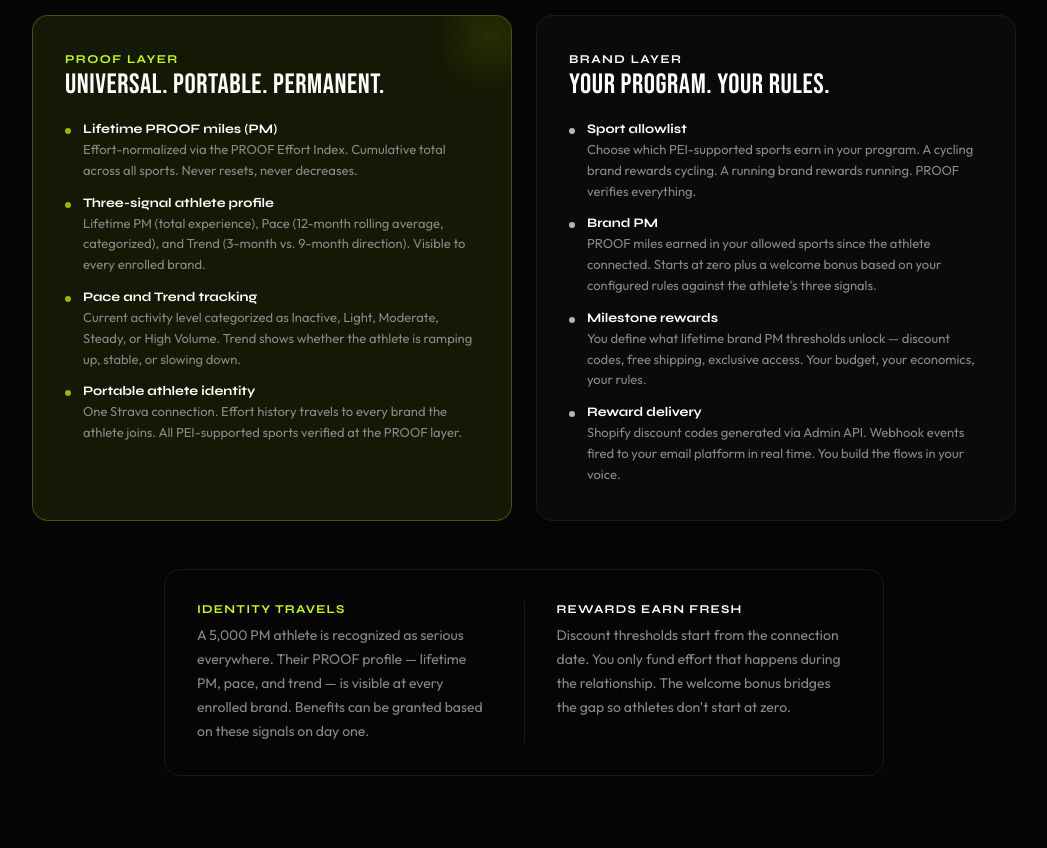
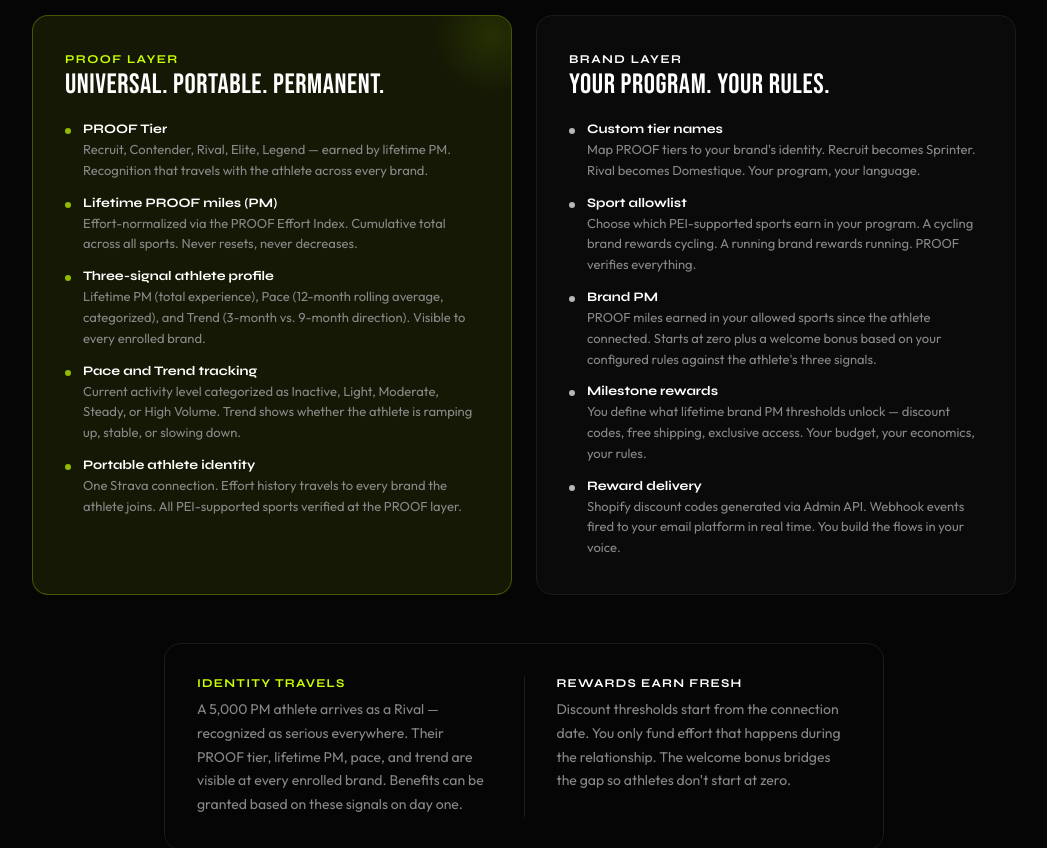
Before and after one commit to snacktrapp/proof-site, a Next.js app: page / in a window 1280 px wide. Shown: the part 3700-4548 px from the top of the page, without its empty margins (116-1163 px from the left). Built offline with nearby package versions, Linux system fonts and the light colour scheme.

Commit message:
Add PROOF tiers to site — Recruit/Contender/Rival/Elite/Legend recognition layer

```diff
--- a/components/ProofWebsite.tsx
+++ b/components/ProofWebsite.tsx
@@ -709,7 +709,7 @@
             <div style={{ display: "flex", justifyContent: "space-between", alignItems: "center", marginBottom: 24 }}>
               <div>
                 <div style={{ fontFamily: "'JetBrains Mono', monospace", fontSize: 9,
-                  color: COLORS.muted, letterSpacing: "0.1em", marginBottom: 4 }}>YOUR BRAND · STEADY PACE</div>
+                  color: COLORS.muted, letterSpacing: "0.1em", marginBottom: 4 }}>YOUR BRAND · RIVAL</div>
                 <div style={{ fontFamily: "'Bebas Neue', sans-serif", fontSize: 42,
                   color: COLORS.signal, lineHeight: 1 }}>4,218</div>
                 <div style={{ fontFamily: "'JetBrains Mono', monospace", fontSize: 10,
@@ -810,6 +810,7 @@
               subtitle="Universal. Portable. Permanent."
               glow
               items={[
+                { label: "PROOF Tier", desc: "Recruit, Contender, Rival, Elite, Legend — earned by lifetime PM. Recognition that travels with the athlete across every brand." },
                 { label: "Lifetime PROOF miles (PM)", desc: "Effort-normalized via the PROOF Effort Index. Cumulative total across all sports. Never resets, never decreases." },
                 { label: "Three-signal athlete profile", desc: "Lifetime PM (total experience), Pace (12-month rolling average, categorized), and Trend (3-month vs. 9-month direction). Visible to every enrolled brand." },
                 { label: "Pace and Trend tracking", desc: "Current activity level categorized as Inactive, Light, Moderate, Steady, or High Volume. Trend shows whether the athlete is ramping up, stable, or slowing down." },
@@ -821,6 +822,7 @@
               title="Brand Layer"
               subtitle="Your program. Your rules."
               items={[
+                { label: "Custom tier names", desc: "Map PROOF tiers to your brand's identity. Recruit becomes Sprinter. Rival becomes Domestique. Your program, your language." },
                 { label: "Sport allowlist", desc: "Choose which PEI-supported sports earn in your program. A cycling brand rewards cycling. A running brand rewards running. PROOF verifies everything." },
                 { label: "Brand PM", desc: "PROOF miles earned in your allowed sports since the athlete connected. Starts at zero plus a welcome bonus based on your configured rules against the athlete's three signals." },
                 { label: "Milestone rewards", desc: "You define what lifetime brand PM thresholds unlock — discount codes, free shipping, exclusive access. Your budget, your economics, your rules." },
@@ -838,8 +840,8 @@
                 Identity travels
               </div>
               <div style={{ fontFamily: "'Outfit', sans-serif", fontSize: 14, color: COLORS.subtle, lineHeight: 1.7 }}>
-                A 5,000 PM athlete is recognized as serious everywhere. Their PROOF profile —
-                lifetime PM, pace, and trend — is visible at every enrolled brand. Benefits
+                A 5,000 PM athlete arrives as a Rival — recognized as serious everywhere. Their PROOF tier,
+                lifetime PM, pace, and trend are visible at every enrolled brand. Benefits
                 can be granted based on these signals on day one.
               </div>
             </div>
@@ -1101,7 +1103,7 @@
                   <line x1="30" y1="10" x2="30" y2="4" stroke={COLORS.signal} strokeWidth="1.8" strokeLinecap="round" opacity={0.9} />
                   <polyline points="27,7 30,4 33,7" stroke={COLORS.signal} strokeWidth="1.5" strokeLinecap="round" strokeLinejoin="round" fill="none" opacity={0.9} />
                 </svg>
-              ), title: "Three-signal athlete profile", desc: "Every athlete described by three signals: Lifetime PM (total experience), Pace (12-month rolling average), and Trend (recent momentum). Brands configure welcome bonuses and benefits against these signals — no arbitrary tier names required." },
+              ), title: "Tier + three-signal athlete profile", desc: "Every athlete earns a PROOF tier (Recruit → Legend) for recognition, plus three signals: Lifetime PM, Pace, and Trend. Tiers provide identity. Signals drive economics. Brands can map custom tier names to match their voice." },
               { icon: (
                 <svg width="36" height="34" viewBox="0 0 36 34" fill="none">
                   <circle cx="6" cy="16" r="5" stroke={COLORS.signal} strokeWidth="1.5" />
@@ -1363,7 +1365,7 @@
           {/* 5-tier pricing cards */}
           <div className="pricing-cards" style={{ display: "flex", flexWrap: "wrap", gap: 12, justifyContent: "center", alignItems: "stretch" }}>
             <PricingCard name="Developer" price="Free" members="Up to 100 active members"
-              features={["Core GPS verification", "Three-signal athlete profiles", "Basic dashboard", "Strava integration", "Docs + community"]}
+              features={["Core GPS verification", "PROOF tiers + three-signal profiles", "Basic dashboard", "Strava integration", "Docs + community"]}
               cta="Get started free" />
             <PricingCard name="Starter"
               price={annualPricing ? "$119" : "$149"} period="/mo"
@@ -1413,7 +1415,7 @@
                 {[
                   { feature: "Core verification (GPS, fraud gates)", vals: ["✓", "✓", "✓", "✓", "✓"] },
                   { feature: "PROOF Verified Effort badge", vals: ["✓", "✓", "✓", "✓", "✓"] },
-                  { feature: "Three-signal athlete profiles", vals: ["✓", "✓", "✓", "✓", "✓"] },
+                  { feature: "PROOF tiers + three-signal profiles", vals: ["✓", "✓", "✓", "✓", "✓"] },
                   { feature: "Basic dashboard (members, activities, billing)", vals: ["✓", "✓", "✓", "✓", "✓"] },
                   { feature: "Webhook event integration (5 events)", vals: ["—", "✓", "✓", "✓", "✓"] },
                   { feature: "Advanced fraud detection + anomaly", vals: ["—", "✓", "✓", "✓", "✓"] },
```
Also changed, not shown: app/athletes/page.tsx (+19 -4 lines).
